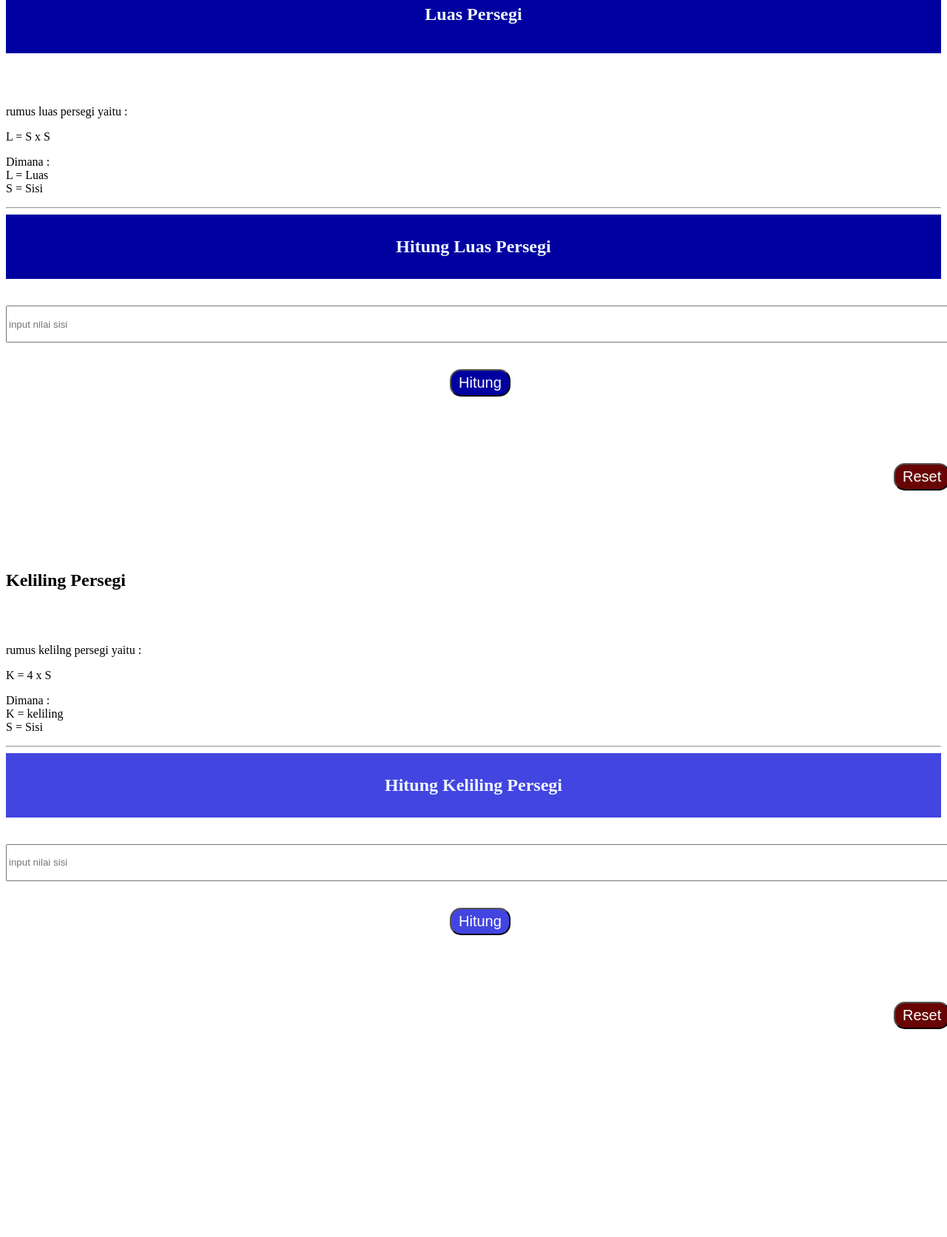
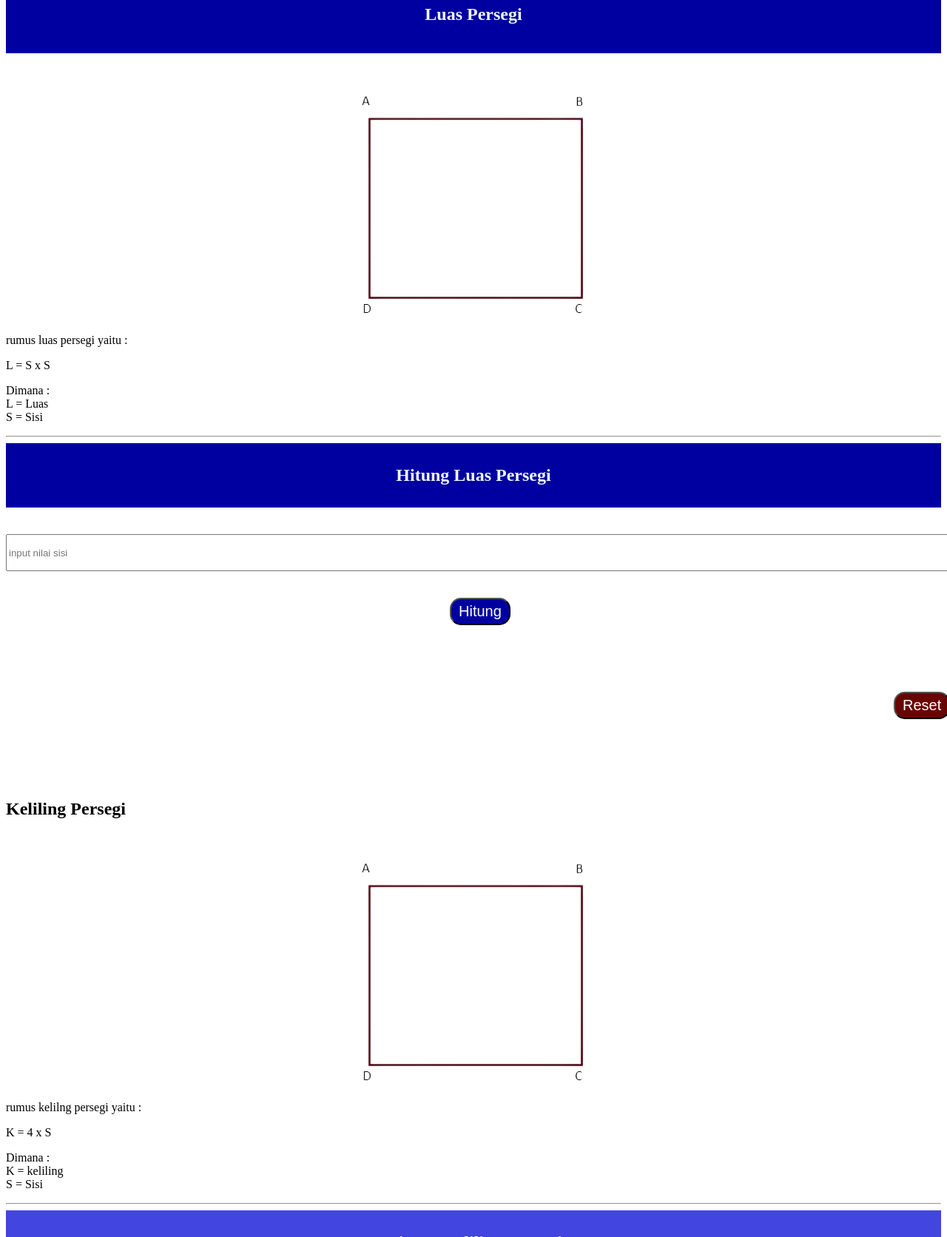
Before and after one commit to revou-fundamental-course/15-may-23-Gladiezet, a plain HTML site: page index.html in a window 1280 px wide. Shown: the part 560-2232 px from the top of the page at 74% size. Before the commit the page ends 1967 px from the top, so only its background shows below. Drawn offline with Linux system fonts and the light colour scheme; the site is published under a folder, as on GitHub Pages, so addresses that start at the root find nothing.

Commit message:
Update index.html

```diff
--- a/index.html
+++ b/index.html
@@ -31,7 +31,7 @@
     </div>
     <br><br><br>
     <div class="gambar-persegi1">
-        <img src="/persegi.png" alt="">
+        <img src="persegi.png" alt="">
     </div>
 
     <p>rumus luas persegi yaitu :</p>
@@ -64,7 +64,7 @@
     </div>
     <br><br>
     <div class="gambar-persegi2">
-        <img src="/persegi.png" alt="">
+        <img src="persegi.png" alt="">
     </div>
     <p>rumus kelilng persegi yaitu :</p>
     <div class="rumus-keliling-persegi">
```
